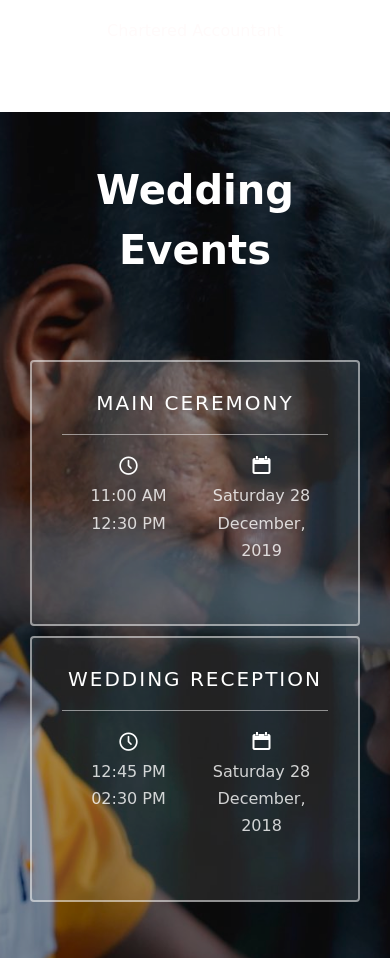
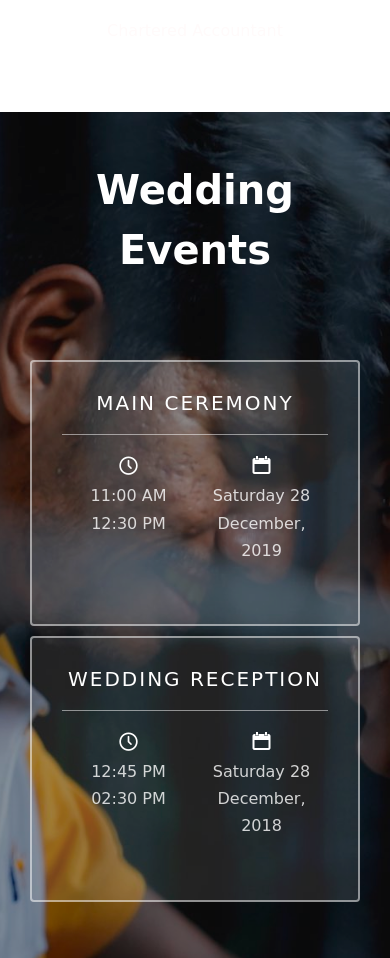
Before and after one commit to jklinson/wedding, a plain HTML site: page index.html in a window 390 px wide. Shown: the part 1428-2386 px from the top of the page. Drawn offline with nearby package versions, Linux system fonts and the light colour scheme; files that its build step writes are made by us from their sources; files whose address does not match are found by name.

Commit message:
bg corrected

```diff
--- a/css/style.css
+++ b/css/style.css
@@ -243,7 +243,13 @@ h1 small{
   background-repeat: no-repeat;
   position: relative;
 }
-
+@media screen and (max-width: 768px) {
+  #fh5co-counter,
+#fh5co-event,
+.fh5co-bg {
+  background-position-x: -450px;
+  }
+}
 .fh5co-bg {
   background-position: center center;
   width: 100%;
```
